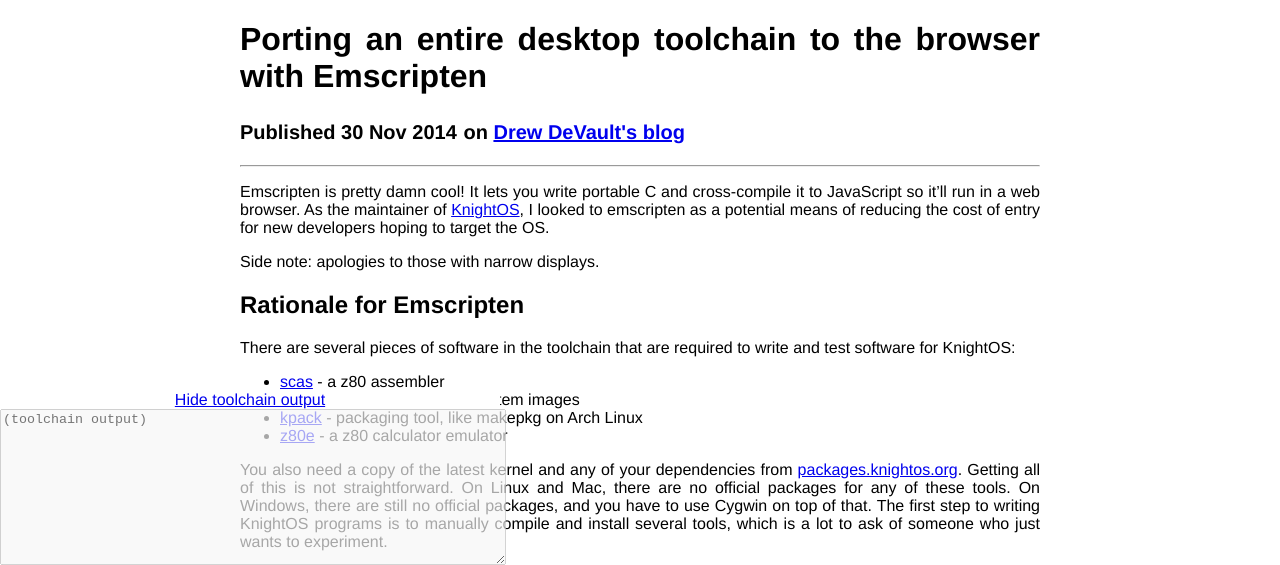
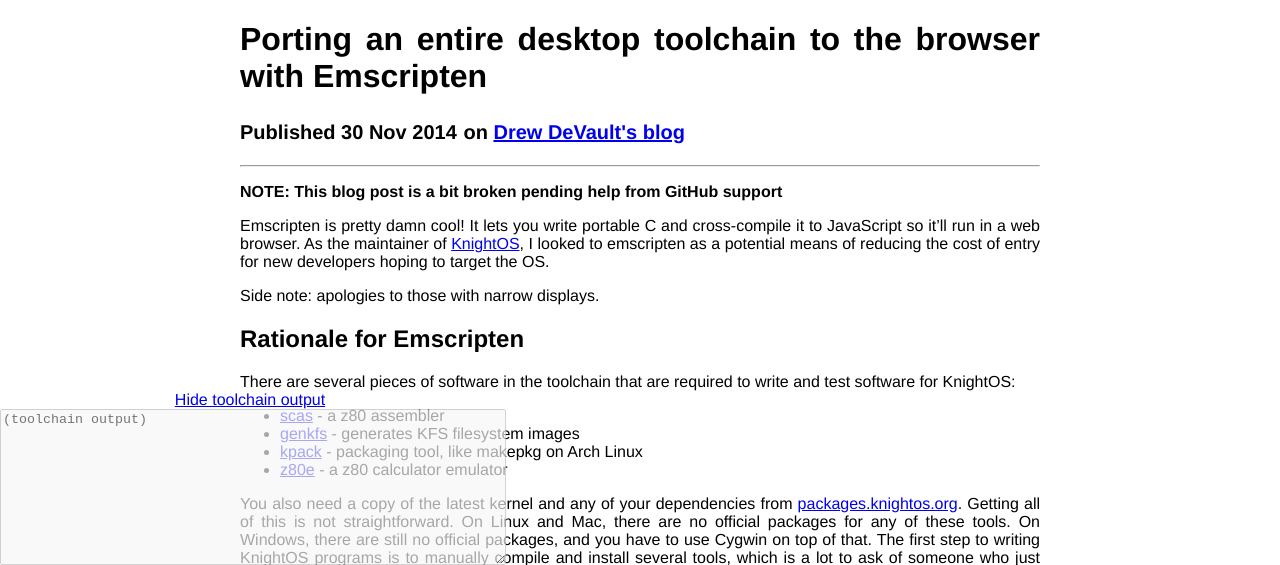
Before and after one commit to stormblog/sircmpwn.github.io, a Jekyll site: the page built from _posts/2014-11-30-Porting-an-entire-toolchain-to-the-browser-with-emscripten.md, in a window 1280 px wide and 900 px high, cut to the strip 0-565 px from the top of the window. Built offline with Jekyll 4.4.1, drawn with Linux system fonts in a browser that asks for light colours; comment, search, counter and statistics services are not loaded.

Commit message:
Add notice about GitHub being borked

```diff
--- a/_posts/2014-11-30-Porting-an-entire-toolchain-to-the-browser-with-emscripten.md
+++ b/_posts/2014-11-30-Porting-an-entire-toolchain-to-the-browser-with-emscripten.md
@@ -3,6 +3,8 @@
 layout: post_toolchain
 title: Porting an entire desktop toolchain to the browser with Emscripten
 ---
+
+**NOTE: This blog post is a bit broken pending help from GitHub support**
 
 Emscripten is pretty damn cool! It lets you write portable C and cross-compile
 it to JavaScript so it'll run in a web browser. As the maintainer of
```
